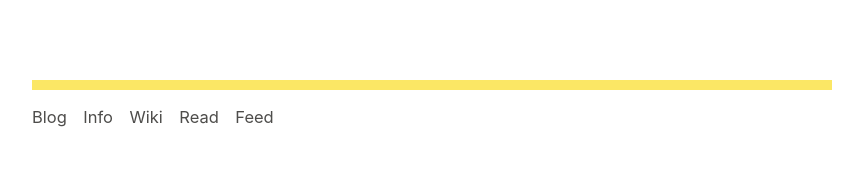
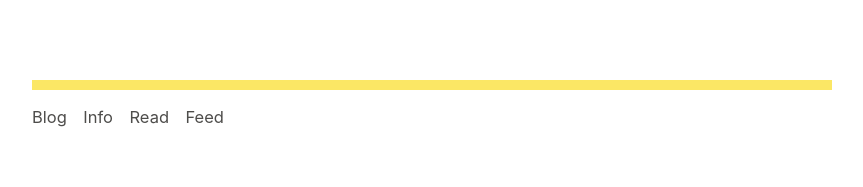
Before and after one commit to ajpwalser/ajpwalser.github.io, a Jekyll site: the page built from index.html, in a window 1280 px wide. Shown: the part 930-1117 px from the top of the page, without its empty margins (208-1071 px from the left). Built offline with Jekyll 4.4.1, drawn with Linux system fonts in a browser that asks for light colours; some web fonts are replaced; the list of posts is cut into pages by our own code.

Commit message:
Update default.html

```diff
--- a/_layouts/default.html
+++ b/_layouts/default.html
@@ -32,7 +32,6 @@
         <ul>
          <li><a href="{{ site.baseurl | prepend: site.url }}/">Blog</a></li>
          <li><a href="{{ '/info/' | prepend: site.baseurl | prepend: site.url }}">Info</a></li>
-         <li><a href="{{ '/wiki/' | prepend: site.baseurl | prepend: site.url }}">Wiki</a></li>
          <li><a href="{{ '/read/' | prepend: site.baseurl | prepend: site.url }}">Read</a></li>
          <li><a href="{{ '/feed.xml' | prepend: site.baseurl | prepend: site.url }}">Feed</a></li>
         </ul>
```
